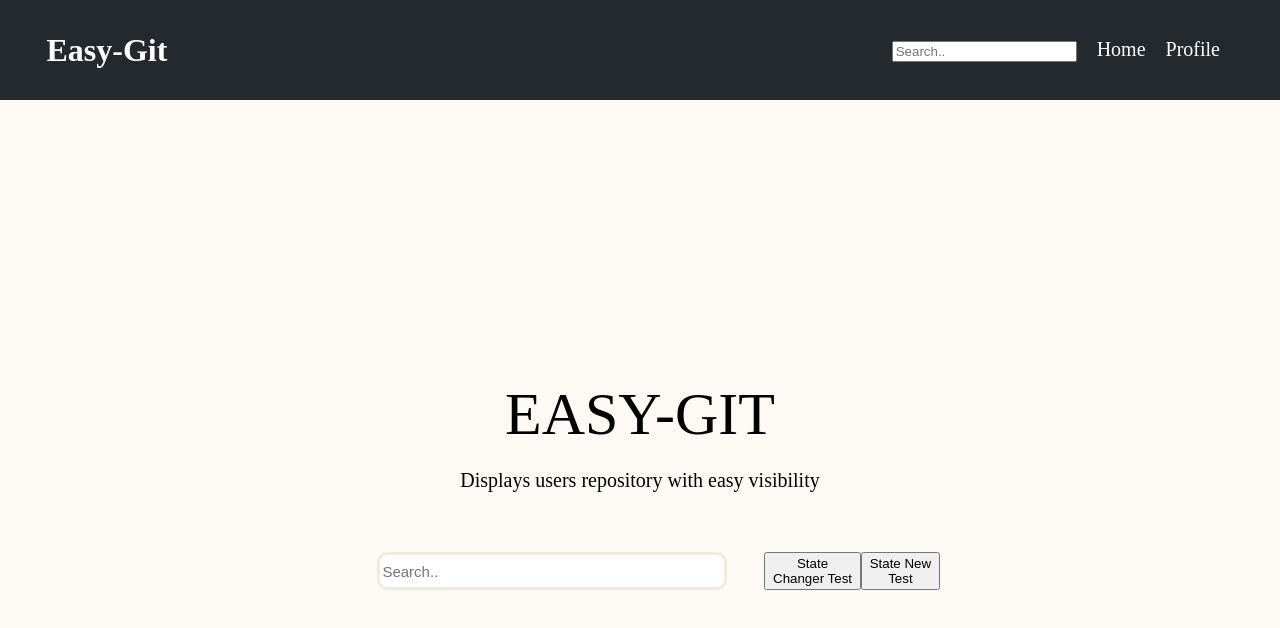
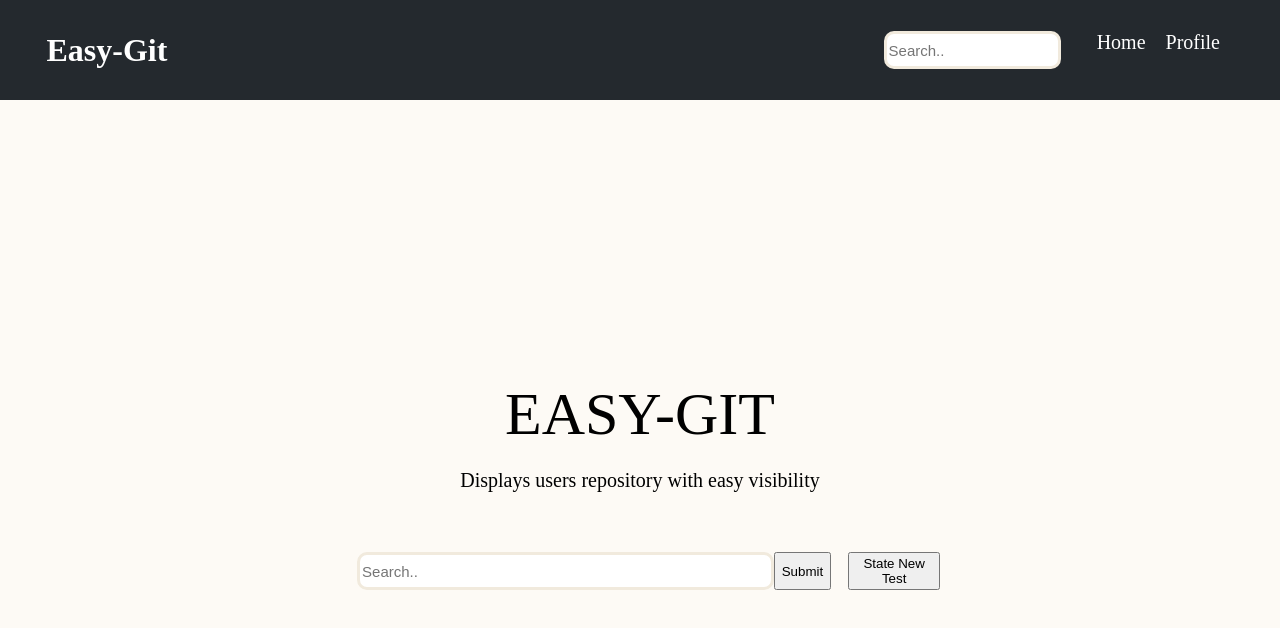
Before and after one commit to JamesTLopez/easy-git, a React (Create React App) app: page / in a window 1280 px wide. Shown: the top 628 px of the page. Built offline with nearby package versions, Linux system fonts and the light colour scheme; a web font is replaced by a local one.

Commit message:
onSubmit
-works with button and enter key

```diff
--- a/src/App.css
+++ b/src/App.css
@@ -116,6 +116,45 @@ body .navbar-container .navbar-content .nav-area nav ul li a,
   color: white;
 }
 
+html .navbar-container .navbar-content .nav-area nav ul li .search-form,
+body .navbar-container .navbar-content .nav-area nav ul li .search-form,
+#root .navbar-container .navbar-content .nav-area nav ul li .search-form,
+.App .navbar-container .navbar-content .nav-area nav ul li .search-form {
+  position: relative;
+  width: 100%;
+  display: -webkit-box;
+  display: -ms-flexbox;
+  display: flex;
+  -webkit-box-pack: center;
+      -ms-flex-pack: center;
+          justify-content: center;
+}
+
+html .navbar-container .navbar-content .nav-area nav ul li .search-form form,
+body .navbar-container .navbar-content .nav-area nav ul li .search-form form,
+#root .navbar-container .navbar-content .nav-area nav ul li .search-form form,
+.App .navbar-container .navbar-content .nav-area nav ul li .search-form form {
+  display: -webkit-box;
+  display: -ms-flexbox;
+  display: flex;
+  -webkit-box-pack: center;
+      -ms-flex-pack: center;
+          justify-content: center;
+  width: 100%;
+}
+
+html .navbar-container .navbar-content .nav-area nav ul li .search-form form input,
+body .navbar-container .navbar-content .nav-area nav ul li .search-form form input,
+#root .navbar-container .navbar-content .nav-area nav ul li .search-form form input,
+.App .navbar-container .navbar-content .nav-area nav ul li .search-form form input {
+  width: 80%;
+  height: 30px;
+  font-size: 15px;
+  border-radius: 10px;
+  border: solid #f1eadd;
+  outline: none;
+}
+
 html .footer-container,
 body .footer-container,
 #root .footer-container,
@@ -135,10 +174,20 @@ body .footer-container .footer-content,
   -webkit-box-align: center;
       -ms-flex-align: center;
           align-items: center;
+  -webkit-box-pack: center;
+      -ms-flex-pack: center;
+          justify-content: center;
   background-color: #24292e;
   padding: 0;
   margin: 0;
   height: 100%;
+}
+
+html .footer-container .footer-content .copyright,
+body .footer-container .footer-content .copyright,
+#root .footer-container .footer-content .copyright,
+.App .footer-container .footer-content .copyright {
+  color: white;
 }
 
 html .search-container,
--- a/src/App.scss
+++ b/src/App.scss
@@ -58,6 +58,26 @@ body,
                                 text-decoration:none;
                                 color: white;
                             }
+                            .search-form{
+                                position: relative;
+
+                                width: 100%;
+                                display: flex;
+                                justify-content: center;
+                                form{
+                                    display: flex;
+                                    justify-content: center;
+                                    width: 100%;
+                                    input{
+                                        width: 80%;
+                                        height: 30px;
+                                        font-size:15px;
+                                        border-radius: 10px;
+                                        border: solid #f1eadd;
+                                        outline:none;
+                                    }
+                                }
+                            }
                         }
                     }
                 }
@@ -74,11 +94,13 @@ body,
         .footer-content{
             display: flex;
             align-items: center;
+            justify-content: center;
             background-color: #24292e;
             padding: 0;
             margin: 0;
             height: 100%;
             .copyright{
+                color:white;
 
             }
         }
--- a/src/components/layouts/navbar.tsx
+++ b/src/components/layouts/navbar.tsx
@@ -1,8 +1,23 @@
-import React from "react";
+import React,{useState, useContext}  from "react";
 import { Link } from "react-router-dom";
+import {Isearch} from "../pages/Search"
+import UserProvider from "../../context"
 
 
-const navbar: React.FC = () => {
+const Navbar: React.FC = () => {
+  const [login,setLogin] = useState<Isearch>({login:''});
+  const {state,dispatch} = useContext(UserProvider);
+
+  const handleChange = (e:React.ChangeEvent<HTMLInputElement>) => {
+    setLogin({login:e.target.value});
+
+  }
+
+
+  const updateNewState = () =>{
+    dispatch({type:'UPDATE',payload:login.login});
+  }
+
 
   return (
     <header className="navbar-container">
@@ -16,7 +31,7 @@ const navbar: React.FC = () => {
               <li>
                 <div className="search-form">
                   <form>
-                    <input type="text" placeholder="Search.." />
+                    <input type="text" onChange={handleChange} placeholder="Search.." />
                   </form>
                 </div>
               </li>
@@ -34,4 +49,4 @@ const navbar: React.FC = () => {
   );
 };
 
-export default navbar;
+export default Navbar;
--- a/src/components/pages/profile.tsx
+++ b/src/components/pages/profile.tsx
@@ -1,16 +1,16 @@
 import React,{useState, useEffect, useContext} from 'react'
 
-import UserProvider, { userState,User } from "../../context"
+import UserProvider, { User } from "../../context"
 
 
 const Profile: React.FC = () => {
-    const {state, dispatch} = useContext(UserProvider);
+    const {state} = useContext(UserProvider);
     const [UserData,setUserData] = useState<User>()
 
 
     useEffect(() => {
 
-        fetch('https://api.github.com/users/JamesTLopez')
+        fetch(`https://api.github.com/users/${state.userLogin}`)
         .then(res => res.json())
         .then(data => {
             setUserData(data)
@@ -34,6 +34,7 @@ const Profile: React.FC = () => {
                     <div className="user-picture">
                         <img src={UserData?.avatar_url} alt="Alt"></img>
                         <p>{UserData?.login}</p>
+                        <p>{state.userLogin}</p>
                         <button onClick={updateState}>State Changer Test</button>
                     </div>
                     <div className="user-info">
--- a/src/components/pages/search.tsx
+++ b/src/components/pages/search.tsx
@@ -1,31 +1,33 @@
-import React,{useContext} from "react";
+import React,{useContext, useState} from "react";
 import UserProvider from '../../context'
 
+export interface Isearch {
+  login?:string;
+}
 
 const Search: React.FC= (props) => {
-
-const {state, dispatch} = useContext(UserProvider);
-
-
+const [login,setLogin] = useState<Isearch>({login:''});
+const {dispatch} = useContext(UserProvider);
 
 const handleChange = (e:React.ChangeEvent<HTMLInputElement>) => {
-    console.log(e.target.value);
+  setLogin({login:e.target.value});
 
 }
 
-  const updateState = () =>{
-    console.log(state);
+const sumbitForm = (e:any) =>{
+
+  dispatch({type:'UPDATE',payload:login.login});
+  e.preventDefault();
 
 }
 
 const updateNewState = () =>{
-
-    dispatch({type:'FETCH',payload:'News'});
-
+  // dispatch({type:'UPDATE',payload:login.login});
 }
 
+
   return (
-    <div className="search-container">
+    <div className="search-container" >
       <div className="search-content">
         <div className="area">
           <div className="title">
@@ -38,10 +40,11 @@ const {state, dispatch} = useContext(UserProvider);
             </div>
           </div>
           <div className="search-form">
-              <form >
+              <form onSubmit={(e) => sumbitForm(e)}>
                 <input type="text"  onChange={handleChange} placeholder="Search.."/>
+                <button type="submit">Submit</button>
               </form>
-                <button onClick={updateState}>State Changer Test</button>
+
                 <button onClick={updateNewState}>State New Test</button>
           </div>
         </div>
--- a/src/context.tsx
+++ b/src/context.tsx
@@ -1,4 +1,4 @@
-import React,{createContext} from 'react'
+import {createContext} from 'react'
 
 export interface User {
 
@@ -48,10 +48,10 @@ export interface userState {
 
 export const reducer = (state:userState,action:Iaction):userState =>{
     switch(action.type){
-        case'FETCH':
+        case'UPDATE':
             console.log(action.payload)
             return{
-                userLogin:'New'
+                userLogin:action.payload
             }
         default:
             return state
@@ -60,7 +60,7 @@ export const reducer = (state:userState,action:Iaction):userState =>{
 
 
 export const initState:userState = {
-    userLogin:"Lawls"
+    userLogin:"JamesTLopez"
 }
 
 
```
Also changed, not shown: 1 other file (tests, documents, lock files or other folders). Lines whose indentation alone changed are shown as unchanged.
